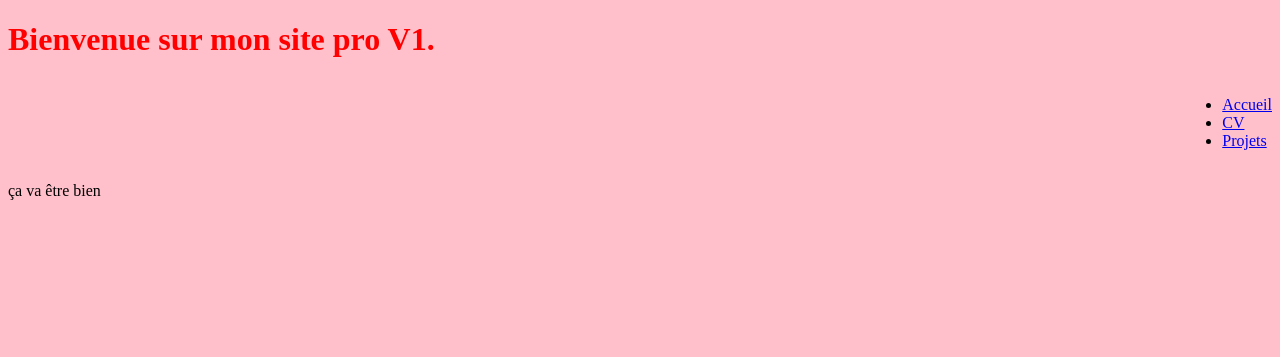
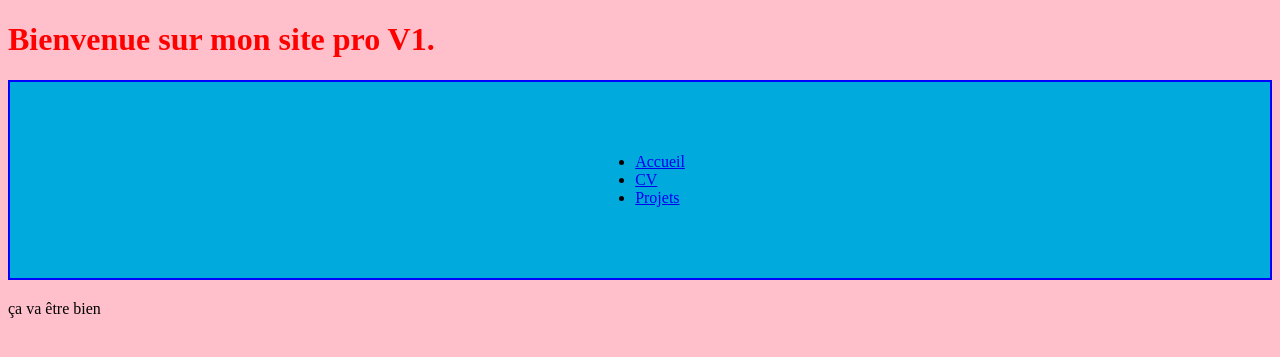
Before and after one commit to LouisLeonardIMT/IDAW, a PHP site: page / in a window 1280 px wide. Shown: the top 357 px of the page. Run offline with PHP 8.4, Linux system fonts and the light colour scheme.

Commit message:
test css

```diff
--- a/SiteProV1/style.css
+++ b/SiteProV1/style.css
@@ -1,6 +1,15 @@
 .container{
     display: flex;
-    justify-content: flex-end;
+    flex-wrap: wrap;
+    align-items: center;
+    justify-content: space-around;
+    align-content: space-around;
+    background-color: #0AD; /*Bleu*/
+    width: 100%;
+    height: 200px;
+    border: 2px solid blue;
+    box-sizing: border-box;
+    margin: 20px 0px;
 }
 
 h1{
```
